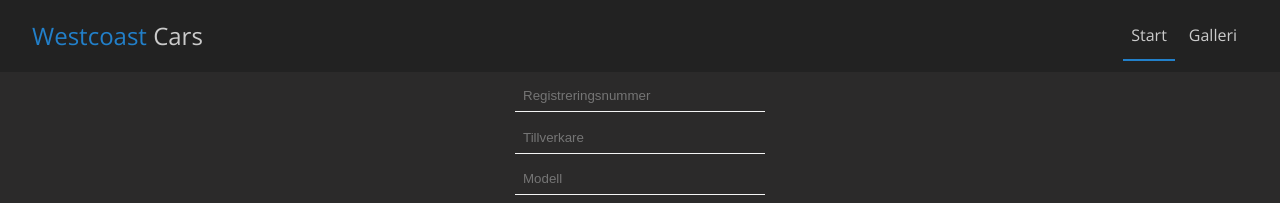
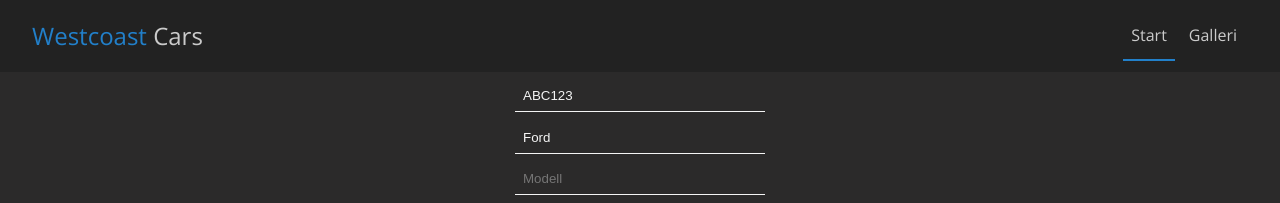
Before and after one commit to middlesister/elicit-westcoast-cars-react-v1, a React (Create React App) app: page / in a window 1280 px wide. Shown: the top 203 px of the page. Built offline with nearby package versions, Linux system fonts and the light colour scheme.

Commit message:
Use useState to update component properties based on form input

```diff
--- a/src/components/Vehicles.js
+++ b/src/components/Vehicles.js
@@ -1,15 +1,22 @@
 // 1. Importera React
-import React from "react";
+import React, { useState } from "react";
 
 import VehicleDetail from "./VehicleDetail";
 import Card from "./shared/Card";
 
 // 2. Skapa komponenten
 const Vehicles = () => {
-  let regNo = "";
+  const [registrationNumber, setRegistrationNumber] = useState("ABC123");
+  const [make, setMake] = useState("Ford");
 
   function onRegNoChange(event) {
-    this.regNo = event.target.value;
+    setRegistrationNumber(event.target.value);
+    console.log(registrationNumber);
+  }
+
+  function onMakeChange(event) {
+    setMake(event.target.value);
+    console.log(make);
   }
 
   return (
@@ -20,11 +27,17 @@ const Vehicles = () => {
             <input
               onChange={onRegNoChange}
               type="text"
+              value={registrationNumber}
               placeholder="Registreringsnummer"
             />
           </div>
           <div className="mb-3">
-            <input type="text" placeholder="Tillverkare" />
+            <input
+              onChange={onMakeChange}
+              type="text"
+              value={make}
+              placeholder="Tillverkare"
+            />
           </div>
           <div className="mb-3">
             <input type="text" placeholder="Modell" />
```
